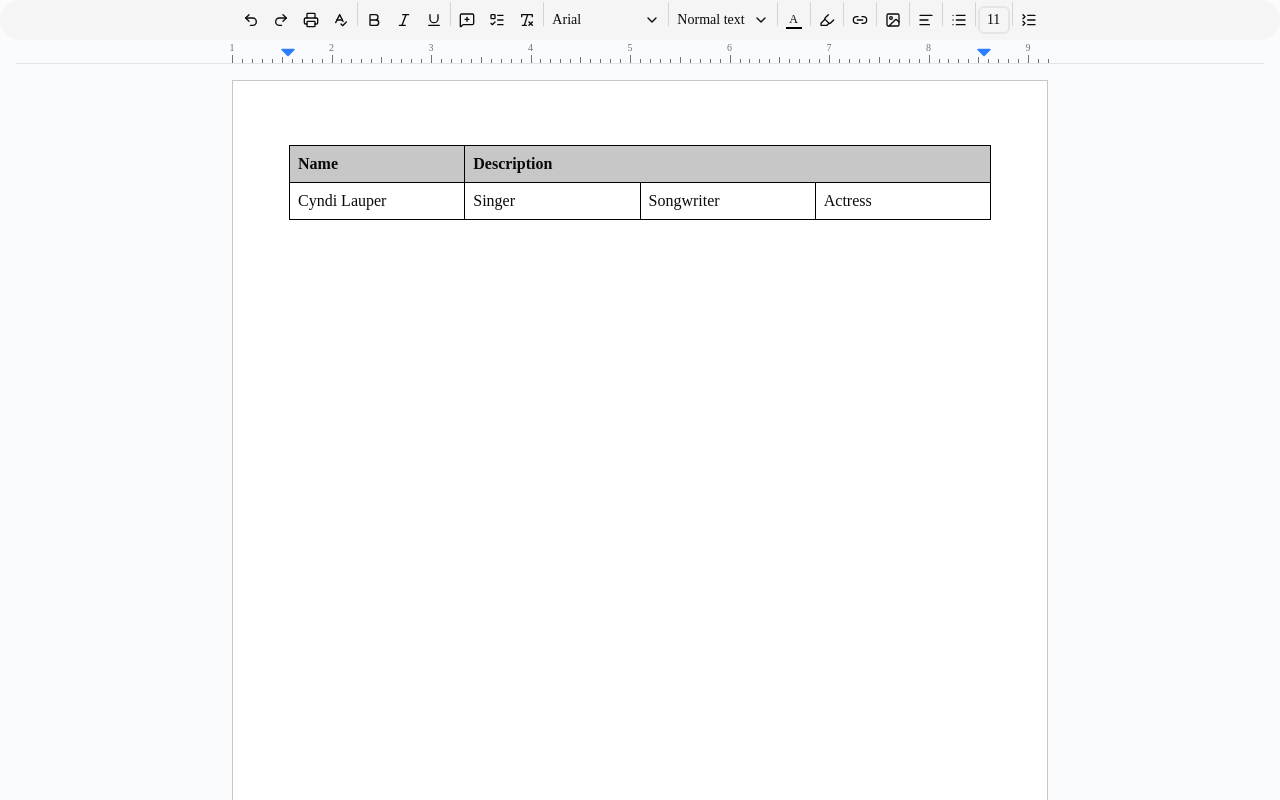
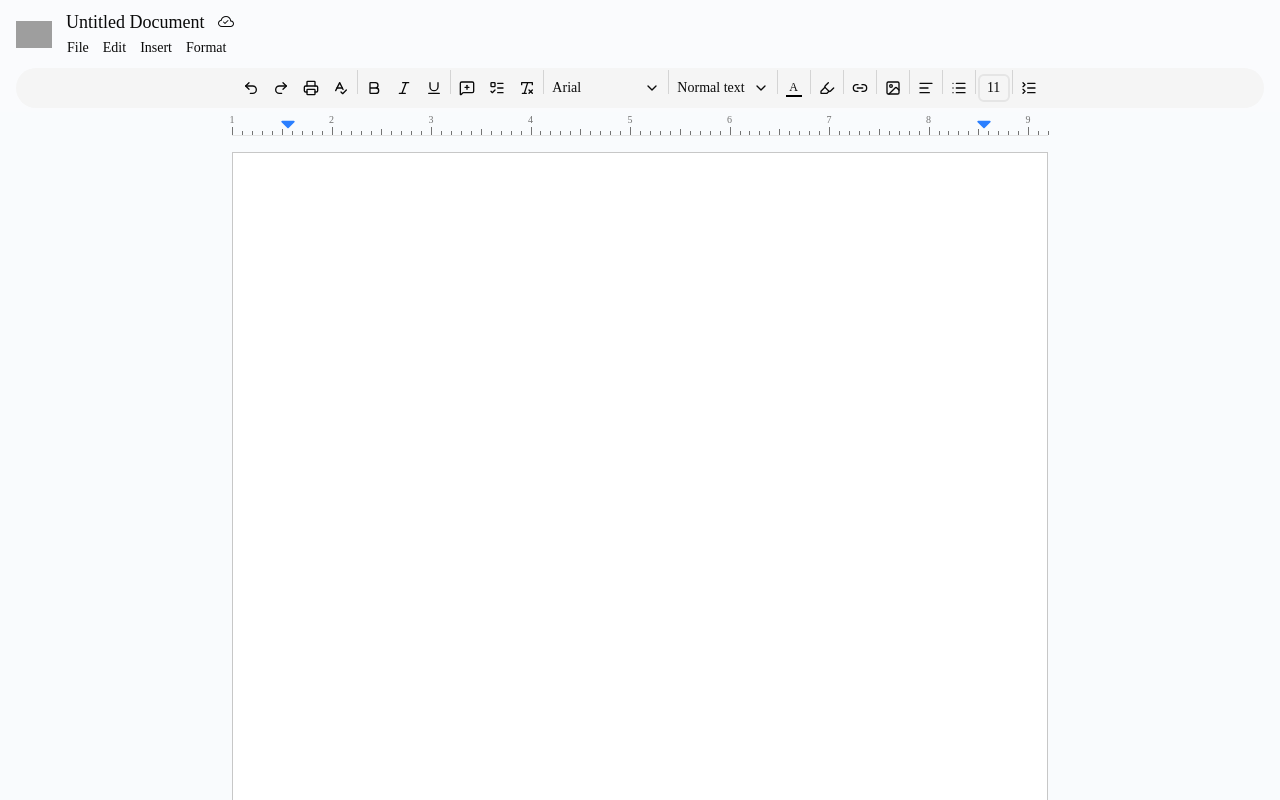
Before and after one commit to iabhinav15/mydoc, a Next.js app: page /documents/1 in a window 1280 px wide. Shown: the top 800 px of the page. Built offline with nearby package versions, Linux system fonts and the light colour scheme; grey boxes are pictures that could not be loaded.

Commit message:
added navbar and added feature to add tables

```diff
--- /dev/null
+++ b/app/documents/[documentId]/document-input.tsx
@@ -0,0 +1,12 @@
+import { BsCloudCheck } from "react-icons/bs";
+
+export const DocumentInput = () => {
+  return (
+    <div className="flex items-center gap-2">
+      <span className="text-lg px-1.5 truncate cursor-pointer">
+        Untitled Document
+      </span>
+      <BsCloudCheck />
+    </div>
+  );
+};
--- a/app/documents/[documentId]/editor.tsx
+++ b/app/documents/[documentId]/editor.tsx
@@ -140,22 +140,6 @@
       //   },
       // }),
     ],
-    content: `
-                      <table>
-                      <tbody>
-                      <tr>
-                      <th>Name</th>
-                      <th colspan="3">Description</th>
-            </tr>
-            <tr>
-              <td>Cyndi Lauper</td>
-              <td>Singer</td>
-              <td>Songwriter</td>
-              <td>Actress</td>
-            </tr>
-          </tbody>
-        </table>
-      `,
     immediatelyRender: false,
   });
 
--- /dev/null
+++ b/app/documents/[documentId]/navbar.tsx
@@ -0,0 +1,209 @@
+"use client";
+
+import Image from "next/image";
+import Link from "next/link";
+import { DocumentInput } from "./document-input";
+
+import {
+  Menubar,
+  MenubarContent,
+  MenubarItem,
+  MenubarMenu,
+  MenubarSeparator,
+  MenubarSub,
+  MenubarSubContent,
+  MenubarSubTrigger,
+  MenubarTrigger,
+} from "@/components/ui/menubar";
+
+import {
+  BoldIcon,
+  FileIcon,
+  FileJsonIcon,
+  FilePenIcon,
+  FilePlusIcon,
+  FileTextIcon,
+  GlobeIcon,
+  ItalicIcon,
+  PrinterIcon,
+  Redo2Icon,
+  RemoveFormattingIcon,
+  StrikethroughIcon,
+  TextIcon,
+  Trash,
+  UnderlineIcon,
+  Undo2Icon,
+} from "lucide-react";
+import { BsFilePdf } from "react-icons/bs";
+import { useEditorStore } from "@/store/use-editor-store";
+
+export const Navbar = () => {
+  const { editor } = useEditorStore();
+
+  const insertTable = ({ rows, cols }: { rows: number; cols: number }) => {
+    editor
+      ?.chain()
+      .focus()
+      .insertTable({
+        rows,
+        cols,
+        withHeaderRow: false,
+      })
+      .run();
+  };
+
+  return (
+    <nav className="flex items-center justify-between">
+      <div className="flex gap-2 items-center">
+        <Link href={"/"}>
+          <Image src={"/logo.svg"} alt="Logo" height={36} width={36} />
+        </Link>
+        <div className="flex flex-col ">
+          <DocumentInput />
+          <div className="flex">
+            <Menubar className="border-none bg-transparent shadow-none h-auto p-0">
+              <MenubarMenu>
+                <MenubarTrigger className="text-sm font-normal py-0.5 px-1.75 rounded-sm h-auto">
+                  File
+                </MenubarTrigger>
+                <MenubarContent className="print:hidden">
+                  <MenubarSub>
+                    <MenubarSubTrigger>
+                      <FileIcon className="size-4" />
+                      Save
+                    </MenubarSubTrigger>
+                    <MenubarSubContent>
+                      <MenubarItem>
+                        <FileJsonIcon className="size-4" />
+                        JSON
+                      </MenubarItem>
+                      <MenubarItem>
+                        <GlobeIcon className="size-4" />
+                        HTML
+                      </MenubarItem>
+                      <MenubarItem>
+                        <BsFilePdf className="size-4" />
+                        PDF
+                      </MenubarItem>
+                      <MenubarItem>
+                        <FileTextIcon className="size-4" />
+                        Text
+                      </MenubarItem>
+                    </MenubarSubContent>
+                  </MenubarSub>
+                  <MenubarSeparator />
+                  <MenubarItem>
+                    <FilePlusIcon className="size-4" />
+                    New Document
+                  </MenubarItem>
+                  <MenubarSeparator />
+                  <MenubarItem>
+                    <FilePenIcon className="size-4" />
+                    Rename Document
+                  </MenubarItem>
+                  <MenubarSeparator />
+                  <MenubarItem>
+                    <Trash className="size-4" />
+                    Remove
+                  </MenubarItem>
+                  <MenubarSeparator />
+                  <MenubarItem onClick={() => window.print()}>
+                    <PrinterIcon className="size-4" />
+                    Print
+                  </MenubarItem>
+                  <MenubarSeparator />
+                </MenubarContent>
+              </MenubarMenu>
+              <MenubarMenu>
+                <MenubarTrigger className="text-sm font-normal py-0.5 px-1.75 rounded-sm h-auto">
+                  Edit
+                </MenubarTrigger>
+                <MenubarContent>
+                  <MenubarItem
+                    onClick={() => editor?.chain().focus().undo().run()}
+                  >
+                    <Undo2Icon className="size-4 mr-2" />
+                    Undo
+                  </MenubarItem>
+                  <MenubarItem
+                    onClick={() => editor?.chain().focus().redo().run()}
+                  >
+                    <Redo2Icon className="size-4 mr-2" />
+                    Redo
+                  </MenubarItem>
+                </MenubarContent>
+              </MenubarMenu>
+              <MenubarMenu>
+                <MenubarTrigger className="text-sm font-normal py-0.5 px-1.75 rounded-sm h-auto">
+                  Insert
+                </MenubarTrigger>
+                <MenubarContent>
+                  <MenubarSub>
+                    <MenubarSubTrigger>Tabel</MenubarSubTrigger>
+                    <MenubarSubContent>
+                      <MenubarItem
+                        onClick={() => insertTable({ rows: 1, cols: 1 })}
+                      >
+                        1 x 1
+                      </MenubarItem>
+                      <MenubarItem
+                        onClick={() => insertTable({ rows: 2, cols: 2 })}
+                      >
+                        2 x 2
+                      </MenubarItem>
+                      <MenubarItem
+                        onClick={() => insertTable({ rows: 3, cols: 3 })}
+                      >
+                        3 x 3
+                      </MenubarItem>
+                      <MenubarItem
+                        onClick={() => insertTable({ rows: 4, cols: 4 })}
+                      >
+                        4 x 4
+                      </MenubarItem>
+                    </MenubarSubContent>
+                  </MenubarSub>
+                </MenubarContent>
+              </MenubarMenu>
+              <MenubarMenu>
+                <MenubarTrigger className="text-sm font-normal py-0.5 px-1.75 rounded-sm h-auto">
+                  Format
+                </MenubarTrigger>
+                <MenubarContent>
+                  <MenubarSub>
+                    <MenubarSubTrigger>
+                      <TextIcon className="size-4 mr-2" />
+                      Text
+                    </MenubarSubTrigger>
+                    <MenubarSubContent>
+                      <MenubarItem>
+                        <BoldIcon className="size-4 mr-2" />
+                        Bold
+                      </MenubarItem>
+                      <MenubarItem>
+                        <ItalicIcon className="size-4 mr-2" />
+                        Italic
+                      </MenubarItem>
+                      <MenubarItem>
+                        <UnderlineIcon className="size-4 mr-2" />
+                        Underline
+                      </MenubarItem>
+                      <MenubarItem>
+                        <StrikethroughIcon className="size-4 mr-2" />
+                        Strike through
+                      </MenubarItem>
+                    </MenubarSubContent>
+                  </MenubarSub>
+                  <MenubarItem>
+                    <RemoveFormattingIcon />
+                    Clear Formatting
+                  </MenubarItem>
+                </MenubarContent>
+              </MenubarMenu>
+            </Menubar>
+          </div>
+        </div>
+      </div>
+    </nav>
+  );
+};
--- a/app/documents/[documentId]/page.tsx
+++ b/app/documents/[documentId]/page.tsx
@@ -1,4 +1,5 @@
 import { Editor } from "./editor";
+import { Navbar } from "./navbar";
 import { Toolbar } from "./toolbar";
 
 interface DocumentIdPageProps {
@@ -10,8 +11,13 @@
 
   return (
     <div className="min-h-screen bg-[#FAFBFD]">
-      <Toolbar />
-      <Editor />
+      <div className="flex flex-col p gap-y-2 px-4 pt-2 fixed top-0 left-0 right-0 z-10 bg-[#FAFBFD] print:hidden">
+        <Navbar />
+        <Toolbar />
+      </div>
+      <div className="pt-28 print:pt-0">
+        <Editor />
+      </div>
     </div>
   );
 };
--- a/app/documents/[documentId]/ruler.tsx
+++ b/app/documents/[documentId]/ruler.tsx
@@ -66,12 +66,9 @@
       onMouseMove={handleMouseMove}
       onMouseUp={handleMouseUp}
       onMouseLeave={handleMouseUp}
-      className="h-6 border-b flex items-end relative select-none print:hidden"
+      className="h-6 w-204 mx-auto border-b flex items-end relative select-none print:hidden"
     >
-      <div
-        className="max-w-204 mx-auto w-full h-full relative"
-        id="ruler-container"
-      >
+      <div className="w-full h-full relative" id="ruler-container">
         <Marker
           position={leftMargin}
           isLeft={true}
```
